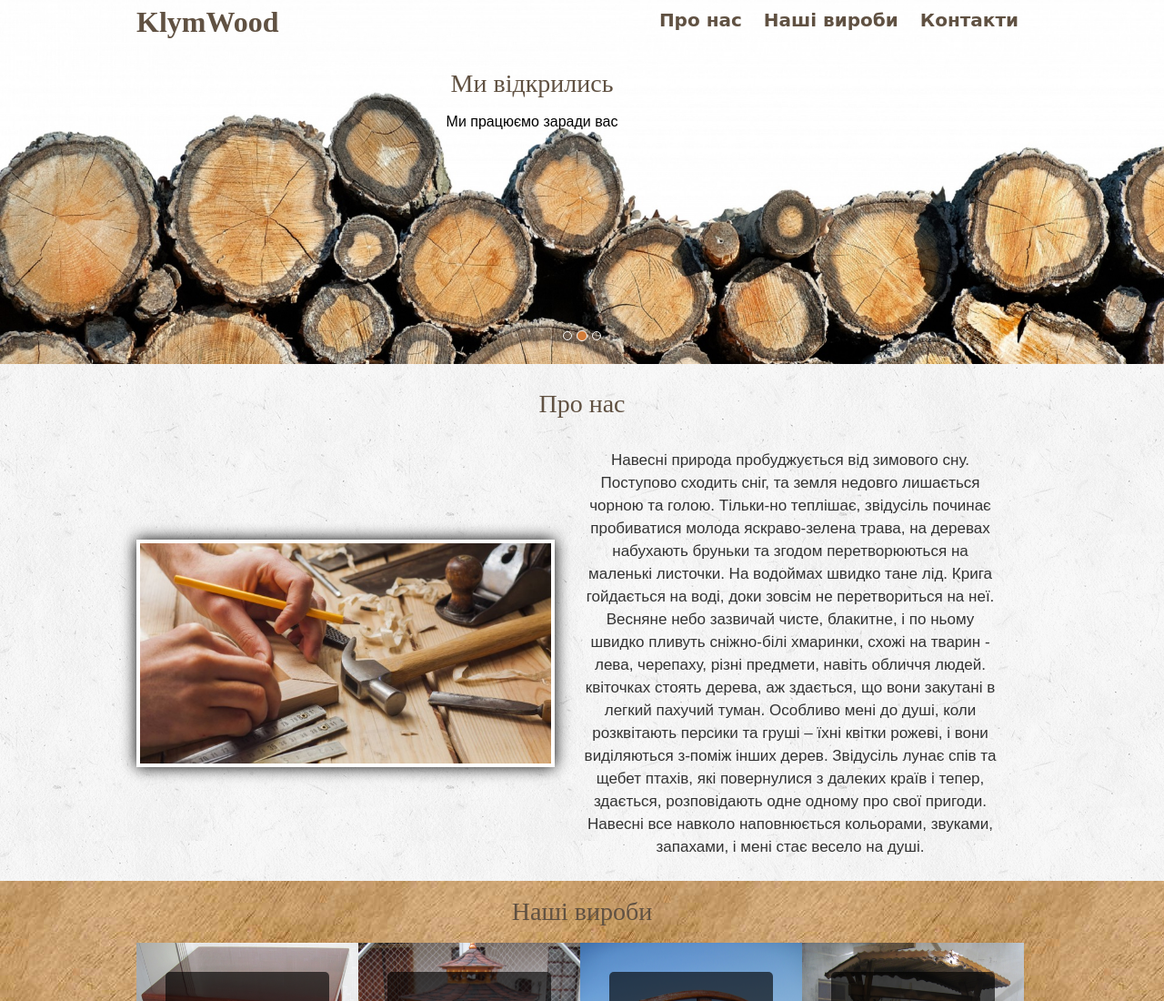
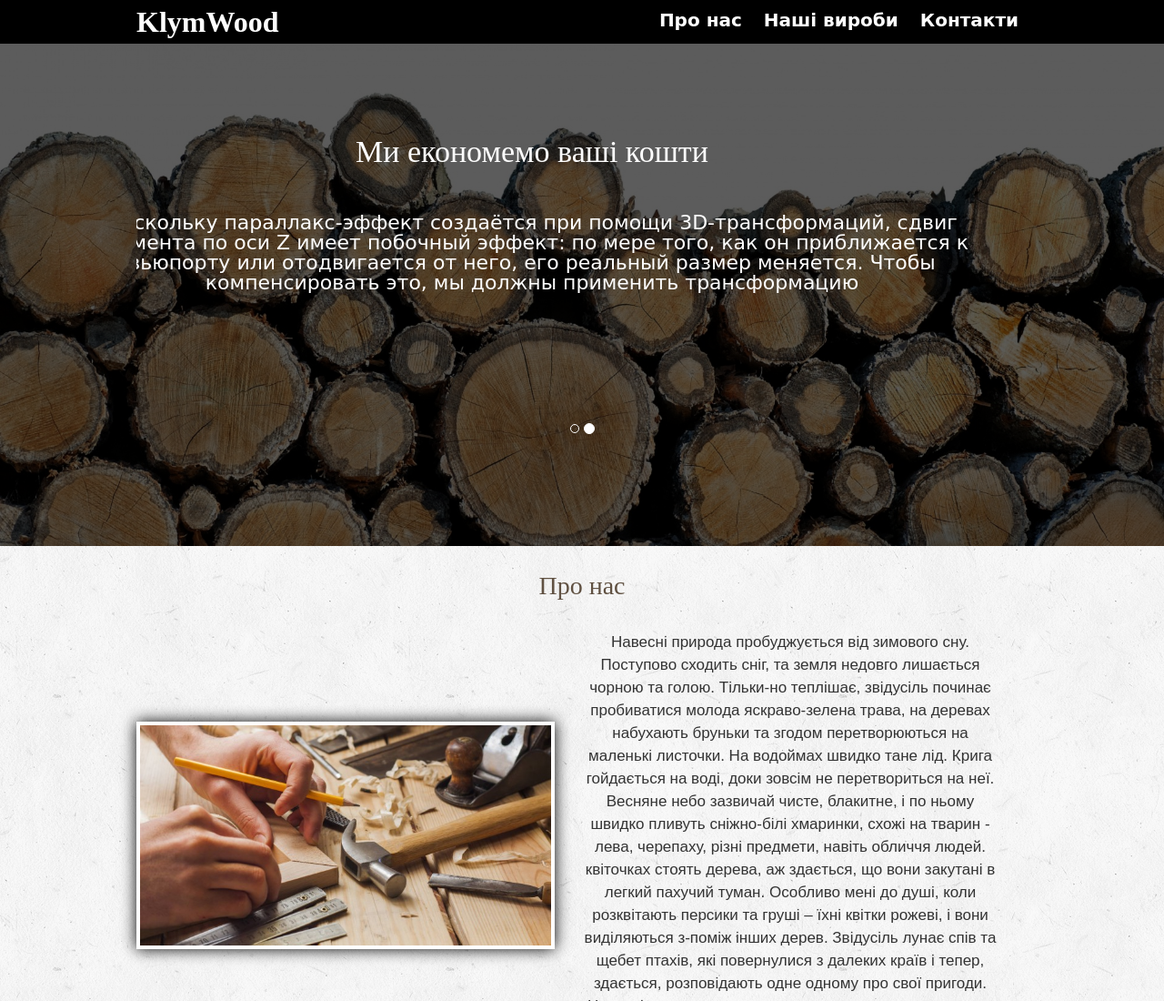
Before and after one commit to IhorMoroz/Joinery, a website: page app/index.html in a window 1280 px wide. Shown: the top 1100 px of the page at 91% size. Drawn offline with Linux system fonts and the light colour scheme; some packages are replaced by stand-ins of ours; a web font is replaced by a local one.

Commit message:
new header

```diff
--- a/app/index.html
+++ b/app/index.html
@@ -13,9 +13,8 @@
         <script src="js/main.js" charset="utf-8"></script>
     </head>
     <body>
-        <header class="absBlock backHeadeer">
-            <div class="siteBlock headerContent">
-                <nav class="mainMenu">
+        <div class="backMenu absBlock">
+            <nav class="mainMenu siteBlock">
                 <div class="boxNameSite">
                     <a href="/"><h1>KlymWood</h1></a>
                 </div>
@@ -25,28 +24,27 @@
                     <li><a href="#contacts">Контакти</a></li>
                 </ul>
             </nav>
-                <!-- slider -->
+        </div>
+        <header class="absBlock backHeadeer">
+            <div class="siteBlock headerContent">
                 <div id="carousel-example-generic" class="carousel slide" data-ride="carousel">
                   <!-- Indicators -->
                   <ol class="carousel-indicators">
                     <li data-target="#carousel-example-generic" data-slide-to="0" class="active"></li>
                     <li data-target="#carousel-example-generic" data-slide-to="1"></li>
-                    <li data-target="#carousel-example-generic" data-slide-to="2"></li>
                   </ol>
 
                   <!-- Wrapper for slides -->
                   <div class="carousel-inner" role="listbox">
                     <div class="item active">
-                        <h3>Ми відкрились</h3>
-                        <p>Ми працюємо заради вас</p>
+                        <h3>Ми економемо ваші кошти</h3>
+                        <p>Поскольку параллакс-эффект создаётся при помощи 3D-трансформаций, сдвиг элемента по оси Z имеет побочный эффект: по мере того, как он приближается к вьюпорту или отодвигается от него, его реальный размер меняется. Чтобы компенсировать это, мы должны применить трансформацию</p>
                     </div>
                     <div class="item">
-                        <h3>у нас найкращі вироби</h3>
-                        <p>За два дні на gmail приходить повідомлення з бібліотеки: ваша книжка чекає на вас у такому-то відділені назва і адреса "нашої" районної бібліотеки, з такого-то числа. Треба забрати її протягом 5 днів, інакше - невеличкий штраф за кожну добу запізнення.</p>
+                        <h3>Ми економемо ваші кошти</h3>
                     </div>
                   </div>
                 </div>
-                <!-- end slider -->
             </div>
         </header>
         <div class="backAbout absBlock">
--- a/dev/scss/style.scss
+++ b/dev/scss/style.scss
@@ -9,7 +9,7 @@ $PlayF:'Playfair Display SC', serif;
 $Forum:'Forum', cursive;
 
 $widthSite:980px;
-$widthHeaderContent:400px;
+$widthHeaderContent:600px;
 
 
 @mixin clearfix() {
@@ -39,42 +39,17 @@ $widthHeaderContent:400px;
     color:#605142;
     font-family: $PlayF;
 }
-
-// MAin slider
-#carousel-example-generic{
-    height: 350px;
-    .carousel-indicators li.active{
-        background-color: #D37C38;
-    }
-    h3{
-        @extend .titleBox;
-        margin:30px 0px 20px 0px;
-    }
-    p{
-        margin:0 auto;
-        width:400px;
-        color:#000;
-        text-shadow:  -1px -1px 1px #fff;
-        text-align: center;
-        font-family: $Popins;
-    }
-}
-// end main slider
-
-.backHeadeer{
-    background: url("../img/app/back_wood.jpg");
-    background-size:100% auto;
-    .headerContent{
-        height: $widthHeaderContent;
-        // border:1px solid red;
+.backMenu{
+    background: #000;
+    position: fixed;
+    z-index: 101;
     .mainMenu{
         @include clearfix();
-            // border:1px solid red;
         .boxNameSite{
             float:left;
             a{
                 text-decoration: none;
-                    color:#605142;
+                color:#fff;
                 h1{
                     font-family: 'Amatic SC';
                     font-weight: bold;
@@ -93,7 +68,7 @@ $widthHeaderContent:400px;
                     font-weight: bold;
                     font-size: 20px;
                     line-height: 45px;
-                        color:#605142;
+                    color:#fff;
                     transition: all .3s;
                     &:hover{
                         color:#D37C38;
@@ -101,6 +76,34 @@ $widthHeaderContent:400px;
                         transition: all .3s;
                     }
                 }
+            }
+        }
+    }
+}
+.backHeadeer{
+    background: url("../img/app/back_op.png"),url("../img/app/back_wood.jpg"),;
+    background-size:100% auto;
+    .headerContent{
+        padding-top: 100px;
+        height: $widthHeaderContent;
+        #carousel-example-generic{
+            height: 400px;
+            .carousel-inner{
+                color:#fff;
+                text-align: center;
+                h3{
+                    margin-top:50px;
+                    font-size: 34px;
+                    font-family: $PlayF;
+                }
+                p{
+                    display: inline-block;
+                    height: 200px;
+                    overflow: hidden;
+                    margin-top:50px;
+                    text-align: center;
+                    font-size: 22px;
+                    font-family: $Forum;
                 }
             }
         }
```
Also changed, not shown: dev/html/index.html (+8 -10 lines), app/css/main.css, app/img/app/back.jpg (deleted), app/img/app/back_works.jpg (deleted), app/img/app/marker.png (deleted), app/img/app/marker2.png (deleted), 6 other files. Lines whose indentation alone changed are shown as unchanged.
